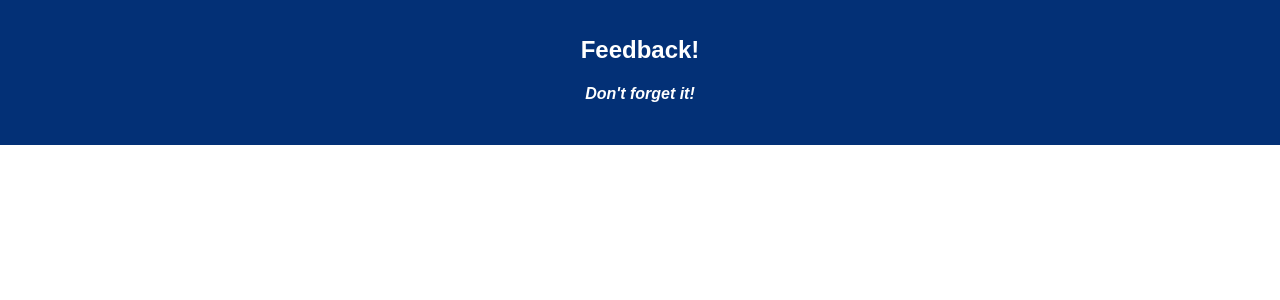
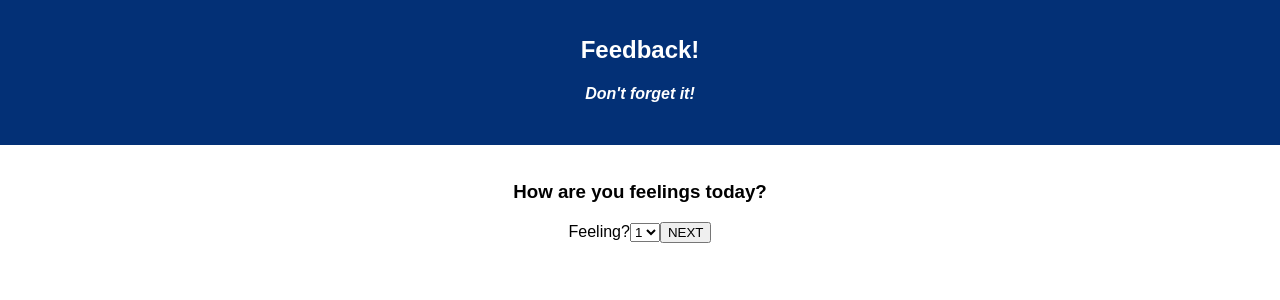
Before and after one commit to daytonbrock/redux-feedback-loop, a React (Create React App) app: page / in a window 1280 px wide. Shown: the top 300 px of the page. Built offline with nearby package versions, Linux system fonts and the light colour scheme.

Commit message:
add Feelings component

```diff
--- a/package.json
+++ b/package.json
@@ -9,6 +9,7 @@
     "react": "^16.8.6",
     "react-dom": "^16.8.6",
     "react-redux": "^7.1.0",
+    "react-router-dom": "^5.0.1",
     "react-scripts": "^3.0.1",
     "redux": "^4.0.1",
     "redux-logger": "^3.0.6"
--- a/src/components/App/App.js
+++ b/src/components/App/App.js
@@ -1,10 +1,13 @@
 import React, { Component } from 'react';
 import axios from 'axios';
 import './App.css';
+import { HashRouter as Router, Route, Link } from 'react-router-dom';
+import Feelings from '../Feelings/Feelings';
 
 class App extends Component {
   render() {
     return (
+      <Router>
         <div className="App">
           <header className="App-header">
             <h1 className="App-title">Feedback!</h1>
@@ -12,6 +15,8 @@ class App extends Component {
           </header>
           <br/>
         </div>
+        <Route path='/' component={Feelings}/>
+      </Router>
     );
   }
 }
--- /dev/null
+++ b/src/components/Feelings/Feelings.js
@@ -0,0 +1,24 @@
+import React, { Component } from 'react';
+import { connect } from 'react-redux';
+
+class Feelings extends Component {
+
+    render() {
+        return (
+            <div className="App">
+                <h3>How are you feelings today?</h3>
+                <label>Feeling?</label>
+                <select>
+                    <option>1</option>
+                    <option>2</option>
+                    <option>3</option>
+                    <option>4</option>
+                    <option>5</option>
+                </select>
+                <button>NEXT</button>
+            </div>
+        );
+    }
+}
+
+export default connect()(Feelings);
```
Also changed, not shown: 1 other file (tests, documents, lock files or other folders). Lines whose indentation alone changed are shown as unchanged.
